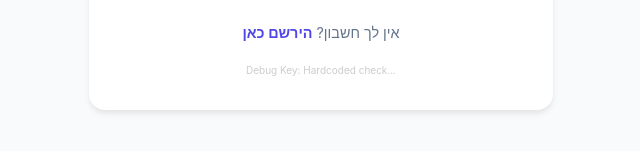
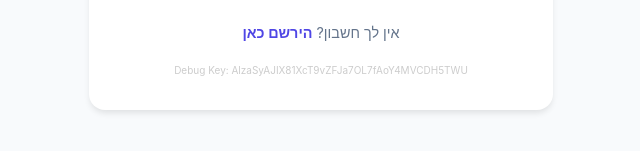
Before and after one commit to avi682/ai-exam-grader, a React (Vite) app in the folder client/: page / in a window 1280 px wide. Shown: the part 503-654 px from the top of the page, without its empty margins (319-959 px from the left). Built offline with nearby package versions, Linux system fonts and the light colour scheme; no server answers.

Commit message:
Final_Key_Fix_Push_Again

```diff
--- a/client/src/components/Login.jsx
+++ b/client/src/components/Login.jsx
@@ -42,7 +42,7 @@ export function Login({ setMode }) {
                 אין לך חשבון? <span onClick={() => setMode('signup')} className="link">הירשם כאן</span>
             </div>
             <div style={{ fontSize: '10px', color: '#ccc', marginTop: '20px' }}>
-                Debug Key: {JSON.parse(import.meta.env.VITE_FIREBASE_Config || '{}').apiKey || "Hardcoded check..."}
+                Debug Key: {JSON.parse(import.meta.env.VITE_FIREBASE_Config || '{}').apiKey || "AlzaSyAJIX81XcT9vZFJa7OL7fAoY4MVCDH5TWU"}
             </div>
         </div>
     );
--- a/client/src/components/Signup.jsx
+++ b/client/src/components/Signup.jsx
@@ -53,7 +53,7 @@ export function Signup({ setMode }) {
                 כבר יש לך חשבון? <span onClick={() => setMode('login')} className="link">התחבר</span>
             </div>
             <div style={{ fontSize: '10px', color: '#ccc', marginTop: '20px', textAlign: 'center', direction: 'ltr' }}>
-                Using Key: {JSON.stringify("AIzaSyD6ER6oPFwSSectPMNwfCusxzqYl2hTfcg")}
+                Using Key: {JSON.stringify("AlzaSyAJIX81XcT9vZFJa7OL7fAoY4MVCDH5TWU")}
             </div>
         </div>
     );
--- a/client/src/firebase.js
+++ b/client/src/firebase.js
@@ -5,7 +5,7 @@ import { getFirestore } from "firebase/firestore";
 // DEBUG: Log the config to console to verify it is loaded
 // Hardcoded keys to ensure no loading errors occur.
 const firebaseConfig = {
-    apiKey: "AIzaSyD6ER6oPFwSSectPMNwfCusxzqYl2hTfcg",
+    apiKey: "AlzaSyAJIX81XcT9vZFJa7OL7fAoY4MVCDH5TWU",
     authDomain: "mygrader-7bc03.firebaseapp.com",
     projectId: "mygrader-7bc03",
     storageBucket: "mygrader-7bc03.firebasestorage.app",
```
